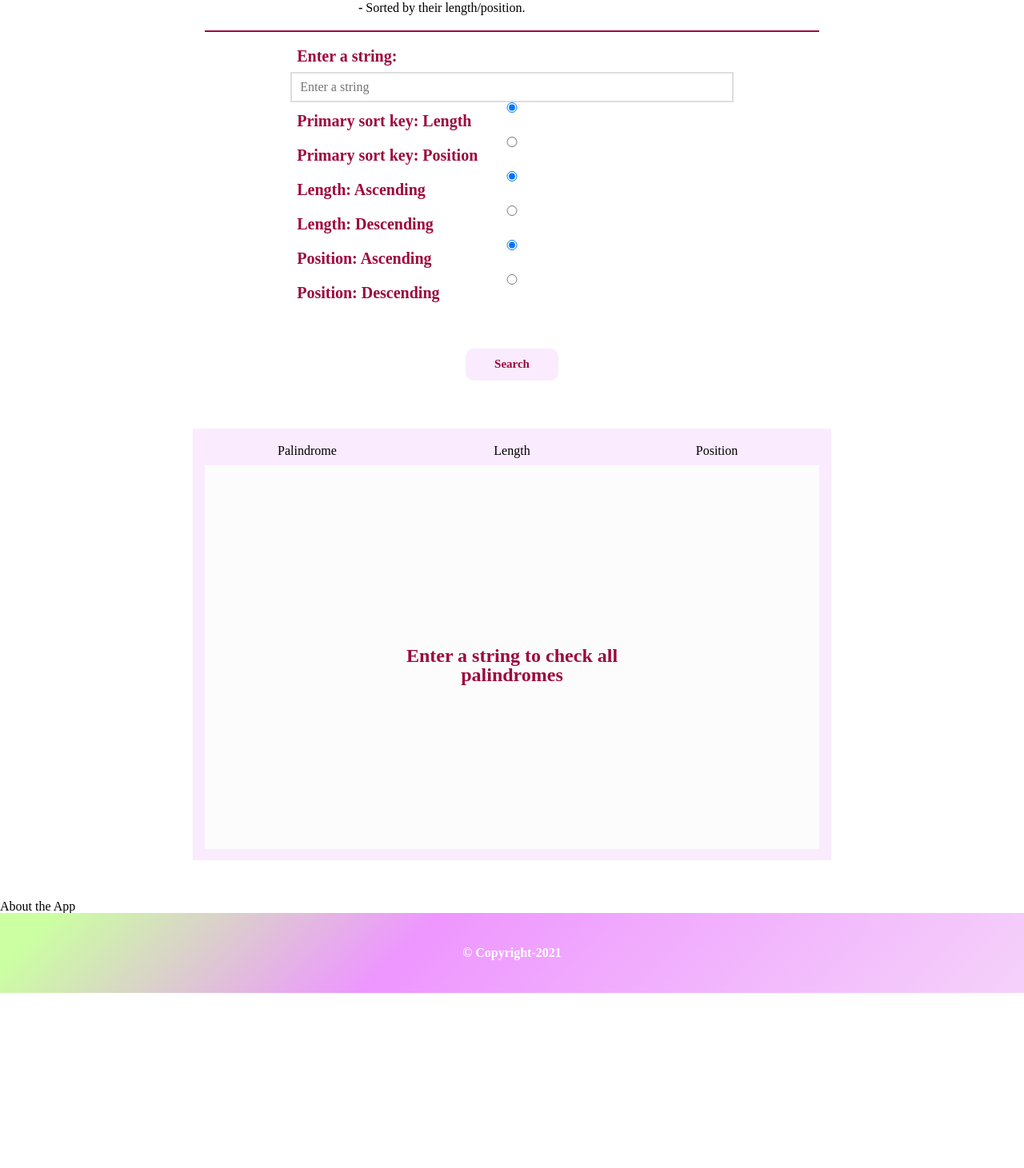
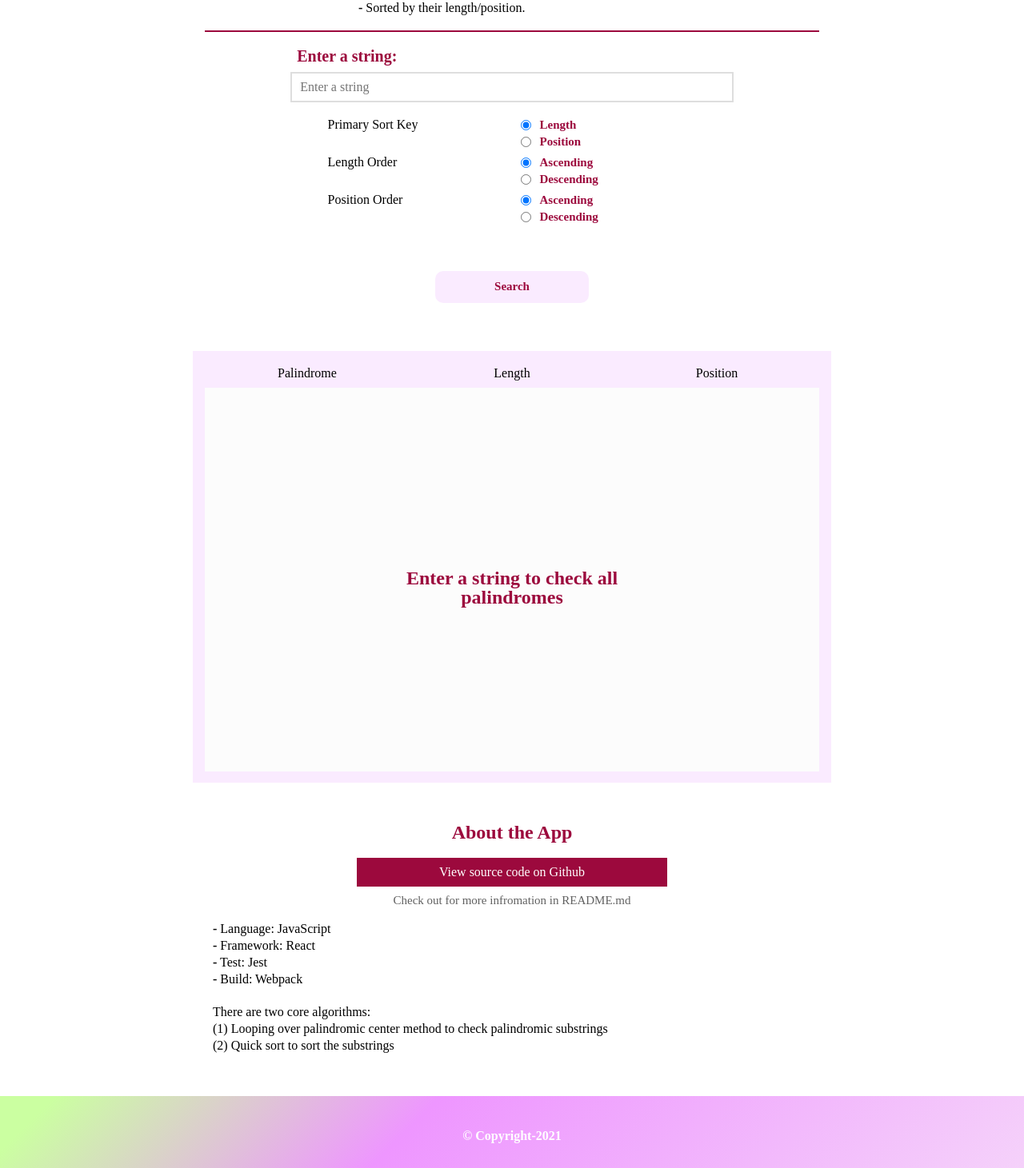
Before and after one commit to XinwenD/search-palindromes, a React (Create React App) app: page / in a window 1280 px wide. Shown: the part 369-1830 px from the top of the page at 80% size. Before the commit the page ends 1611 px from the top, so only its background shows below. Built offline with nearby package versions, Linux system fonts and the light colour scheme; a web font is replaced by a local one.

Commit message:
finish style/less.css; finish About component

```diff
--- a/src/components/About.jsx
+++ b/src/components/About.jsx
@@ -18,15 +18,42 @@ import React, { Component } from "react";
 export class About extends Component {
   render() {
     return (
-      <div>
+      <section className="about-section">
         <h1>About the App</h1>
-        <article>
-          <p></p>
+        <div className="link-github">
+          <a
+            href="https://github.com/XinwenD/search-palindromes"
+            target="_blank"
+          >
+            <span>View source code on Github</span>
+          </a>
+          <p>Check out for more infromation in README.md</p>
+        </div>
+        <article className="summary">
+          <ul>
+            <li>
+              <span>-</span> Language: JavaScript
+            </li>
+            <li>
+              <span>-</span> Framework: React
+            </li>
+            <li>
+              <span>-</span> Test: Jest
+            </li>
+            <li>
+              <span>-</span> Build: Webpack
+            </li>
+          </ul>
         </article>
-        <article>
-          <p></p>
+        <article className="introduction">
+          <p>There are two core algorithms: </p>
+          <p>
+            (1) Looping over palindromic center method to check palindromic
+            substrings
+          </p>
+          <p>(2) Quick sort to sort the substrings</p>{" "}
         </article>
-      </div>
+      </section>
     );
   }
 }
--- a/src/components/Search.jsx
+++ b/src/components/Search.jsx
@@ -149,8 +149,12 @@ export class Search extends Component {
             minLength="2"
           />
 
-          <div onChange={(event) => this.setOrder(event)}>
-            <div className="sort-key">
+          <div
+            className="onchange-handler"
+            onChange={(event) => this.setOrder(event)}
+          >
+            <div className="sort-key options-area">
+              <h1>Primary Sort Key</h1>
               <div className="order-length-key">
                 <input
                   type="radio"
@@ -159,7 +163,7 @@ export class Search extends Component {
                   value="length"
                   defaultChecked
                 />
-                <label htmlFor="length-key"> Primary sort key: Length</label>
+                <label htmlFor="length-key">Length</label>
               </div>
               <div className="order-position-key">
                 <input
@@ -168,13 +172,11 @@ export class Search extends Component {
                   id="position-key"
                   value="position"
                 />
-                <label htmlFor="position-key">
-                  {" "}
-                  Primary sort key: Position
-                </label>
+                <label htmlFor="position-key">Position</label>
               </div>
             </div>
-            <div className="length-sort-order">
+            <div className="length-sort-order options-area">
+              <h1>Length Order</h1>
               <div className="order-ascend">
                 <input
                   type="radio"
@@ -183,7 +185,7 @@ export class Search extends Component {
                   value="ascend"
                   defaultChecked
                 />
-                <label htmlFor="length-ascend"> Length: Ascending</label>
+                <label htmlFor="length-ascend">Ascending</label>
               </div>
               <div className="order-descend">
                 <input
@@ -192,10 +194,11 @@ export class Search extends Component {
                   id="length-descend"
                   value="descend"
                 />
-                <label htmlFor="length-descend"> Length: Descending</label>
+                <label htmlFor="length-descend">Descending</label>
               </div>
             </div>
-            <div className="position-sort-order">
+            <div className="position-sort-order options-area">
+              <h1>Position Order</h1>
               <div className="order-ascend">
                 <input
                   type="radio"
@@ -204,7 +207,7 @@ export class Search extends Component {
                   value="ascend"
                   defaultChecked
                 />
-                <label htmlFor="position-ascend"> Position: Ascending</label>
+                <label htmlFor="position-ascend">Ascending</label>
               </div>
               <div className="order-descend">
                 <input
@@ -213,7 +216,7 @@ export class Search extends Component {
                   id="position-descend"
                   value="descend"
                 />
-                <label htmlFor="position-descend"> Position: Descending</label>
+                <label htmlFor="position-descend">Descending</label>
               </div>
             </div>
           </div>
--- a/src/css/index.css
+++ b/src/css/index.css
@@ -107,26 +107,51 @@ main .enter-string input {
 main .enter-string input:focus {
   border: solid 2px #9c093d;
 }
-main .sort-order {
+main .enter-string .onchange-handler {
   width: 60%;
-  padding: 10px 0;
-  border-bottom: solid 2px #9c093d;
+  margin: 20px auto 0;
 }
-main .sort-order div {
+main .enter-string .onchange-handler .options-area {
+  display: grid;
+  grid-template-columns: 1fr 1fr;
+  grid-template-rows: 1fr 1fr;
   width: 100%;
-  padding-left: 15%;
-  padding-bottom: 8px;
+  margin: 0;
+  padding-bottom: 5px;
 }
-main .sort-order div input[type="radio"] {
-  margin-top: -2px;
+main .enter-string .onchange-handler .options-area h1 {
+  top: 0;
+  left: 0;
+  grid-column: 1;
+  grid-row: 1;
+}
+main .enter-string .onchange-handler .options-area div:first-child {
+  grid-column: 2;
+  grid-row: 1;
+}
+main .enter-string .onchange-handler .options-area div:last-child {
+  grid-column: 2;
+  grid-row: 2;
+}
+main .enter-string .onchange-handler .options-area div {
+  width: 100%;
+  padding-bottom: 5px;
+}
+main .enter-string .onchange-handler .options-area div input[type="radio"] {
+  width: 15%;
+  display: inline;
+  margin-top: -1px;
   vertical-align: middle;
   color: #9c093d;
 }
-main .sort-order div label {
+main .enter-string .onchange-handler .options-area div label {
+  display: inline;
   font-size: 15px;
+  text-align: start;
+  padding: 0;
 }
-main #find-button {
-  width: 15%;
+main .enter-string #find-button {
+  width: 25%;
   height: 40px;
   font-size: 15px;
   font-weight: 700;
@@ -140,7 +165,7 @@ main #find-button {
   -webkit-transition: 0.2s;
   transition: 0.2s;
 }
-main #find-button:hover {
+main .enter-string #find-button:hover {
   background-color: #9c093d;
   color: #faebff;
   cursor: pointer;
@@ -219,6 +244,60 @@ main section .list-area ul .position {
   grid-row: 1;
   text-align: center;
 }
+.about-section {
+  width: 60%;
+  margin: 0 auto 50px;
+}
+.about-section h1 {
+  margin: 0 auto;
+  text-align: center;
+  font-size: x-large;
+  color: #9c093d;
+  font-weight: 700;
+}
+.about-section .link-github {
+  margin: 0 auto;
+  margin-top: 20px;
+}
+.about-section .link-github a {
+  display: block;
+  margin: 0 auto 10px;
+  color: white;
+  width: 50%;
+  height: 2em;
+  background-color: #9c093d;
+  text-align: center;
+  text-decoration: none;
+  line-height: 2em;
+  -webkit-transition: 0.2s;
+  transition: 0.2s;
+  border: solid 2px #9c093d;
+}
+.about-section .link-github a:hover {
+  background-color: #faebff;
+  color: #9c093d;
+}
+.about-section .link-github p {
+  margin-top: 5px;
+  text-align: center;
+  font-size: 15px;
+  color: #616161;
+}
+.about-section .summary {
+  margin: 20px 10px;
+}
+.about-section .summary li {
+  padding-bottom: 5px;
+}
+.about-section .summary li span {
+  font-weight: 700;
+}
+.about-section .introduction {
+  margin: 0 10px;
+}
+.about-section .introduction p {
+  padding-bottom: 5px;
+}
 footer {
   width: 100vw;
   height: 100px;
--- a/src/css/index.less
+++ b/src/css/index.less
@@ -3,6 +3,7 @@
 @import url("https://fonts.googleapis.com/css2?family=Ubuntu:wght@300;400;700&display=swap");
 @back-ground-color: #faebff;
 @font-color: #9c093d;
+@subtitle-font-color: #616161;
 @main-children-width: 60%;
 
 body {
@@ -88,31 +89,57 @@ main {
       -webkit-transition: 0.5s;
       transition: 0.5s;
       outline: none;
+
       &:focus {
         border: solid 2px @font-color;
       }
     }
+    .onchange-handler {
+      width: 60%;
+      margin: 20px auto 0;
+      .options-area {
+        display: grid;
+        grid-template-columns: 1fr 1fr;
+        grid-template-rows: 1fr 1fr;
+        width: 100%;
+        margin: 0;
+        padding-bottom: 5px;
+        h1 {
+          top: 0;
+          left: 0;
+          grid-column: 1;
+          grid-row: 1;
         }
-  .sort-order {
-    width: @main-children-width;
-    padding: 10px 0;
-    border-bottom: solid 2px @font-color;
+        div:first-child {
+          grid-column: 2;
+          grid-row: 1;
+        }
+        div:last-child {
+          grid-column: 2;
+          grid-row: 2;
+        }
         div {
           width: 100%;
-      padding-left: 15%;
-      padding-bottom: 8px;
+          padding-bottom: 5px;
           input[type="radio"] {
-        margin-top: -2px;
+            width: 15%;
+            display: inline;
+            margin-top: -1px;
             vertical-align: middle;
             color: @font-color;
           }
           label {
+            display: inline;
             font-size: 15px;
+            text-align: start;
+            padding: 0;
           }
         }
       }
+    }
+
     #find-button {
-    width: 15%;
+      width: 25%;
       height: 40px;
       font-size: 15px;
       font-weight: 700;
@@ -131,6 +158,20 @@ main {
         cursor: pointer;
       }
     }
+  }
+
+  // .sort-order {
+  //   width: @main-children-width;
+  //   padding: 10px 0;
+  //   border-bottom: solid 2px @font-color;
+  //   div {
+  //     width: 100%;
+  //     padding-left: 15%;
+  //     padding-bottom: 8px;
+  //
+  //   }
+  // }
+
   section {
     width: @main-children-width;
     height: 500px;
@@ -209,6 +250,62 @@ main {
   }
 }
 
+.about-section {
+  width: @main-children-width;
+  margin: 0 auto 50px;
+  h1 {
+    margin: 0 auto;
+    text-align: center;
+    font-size: x-large;
+    color: @font-color;
+    font-weight: 700;
+  }
+  .link-github {
+    margin: 0 auto;
+    margin-top: 20px;
+    a {
+      display: block;
+      margin: 0 auto 10px;
+      color: white;
+      width: 50%;
+      height: 2em;
+      background-color: @font-color;
+      text-align: center;
+      text-decoration: none;
+      line-height: 2em;
+      -webkit-transition: 0.2s;
+      transition: 0.2s;
+      border: solid 2px @font-color;
+      &:hover {
+        background-color: @back-ground-color;
+        color: @font-color;
+      }
+    }
+
+    p {
+      margin-top: 5px;
+      text-align: center;
+      font-size: 15px;
+      color: @subtitle-font-color;
+    }
+  }
+  .summary {
+    margin: 20px 10px;
+    li {
+      padding-bottom: 5px;
+      span {
+        font-weight: 700;
+      }
+    }
+  }
+  .introduction {
+    margin: 0 10px;
+    p {
+      padding-bottom: 5px;
+    }
+  }
+}
+
 footer {
   width: 100vw;
   height: 100px;
```
Lines whose indentation alone changed are shown as unchanged.
